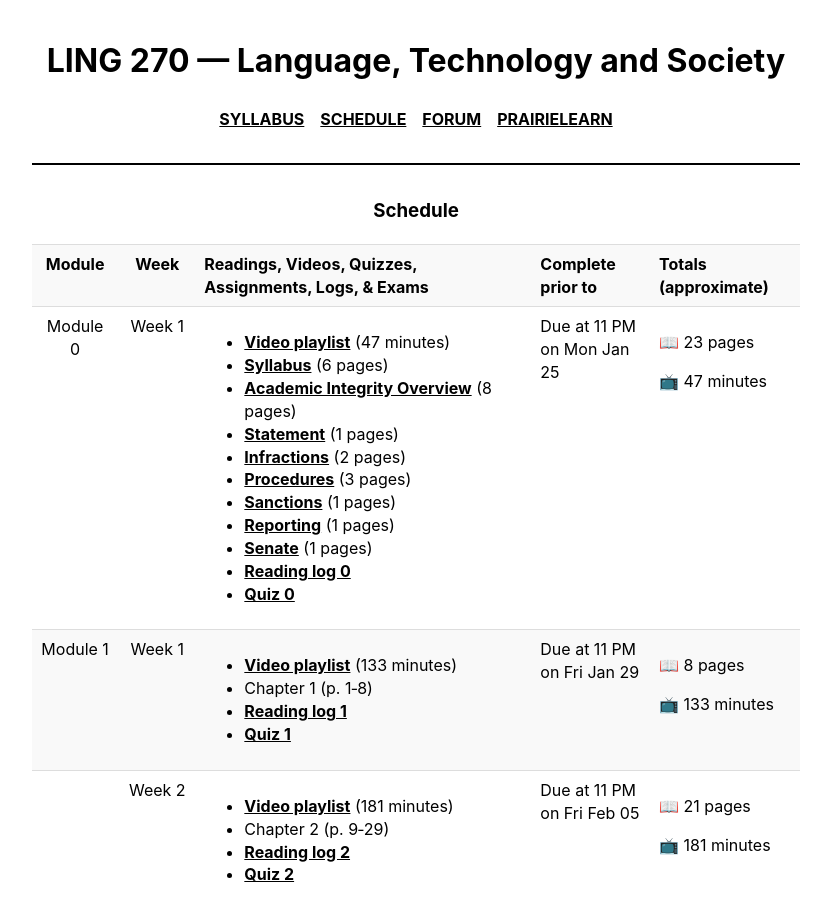
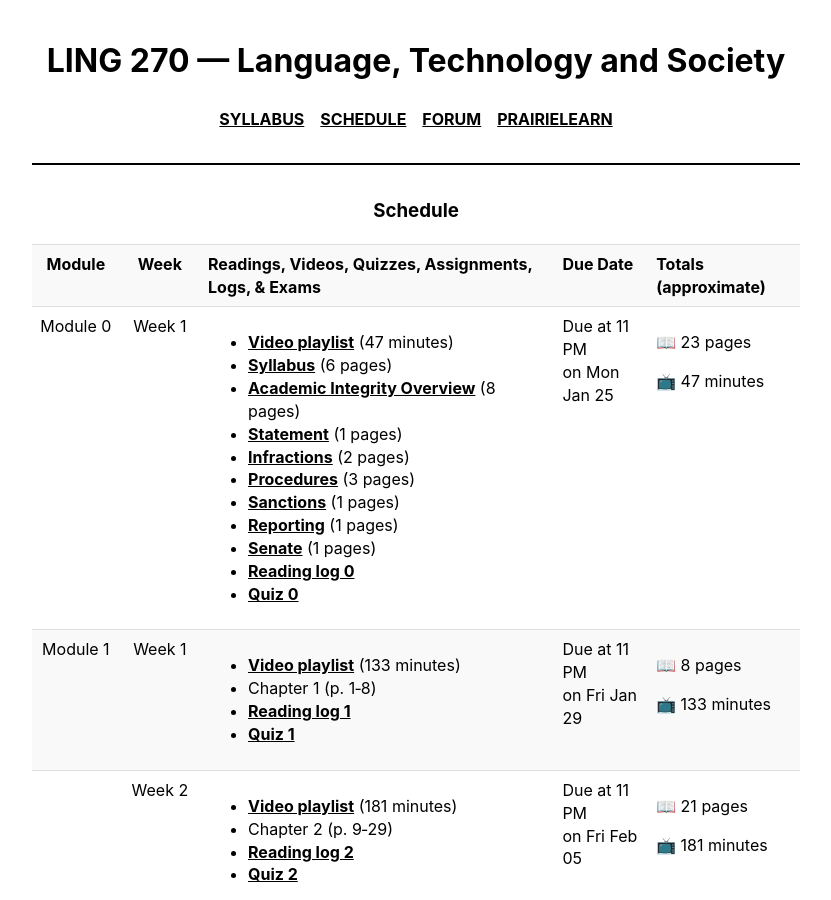
Before and after one commit to 2021-Spring-UIUC-LING270/2021-Spring-UIUC-LING270.github.io, a Jekyll site: the page built from schedule.md, in a window 1280 px wide and 900 px high. Shown: the whole window, without its empty margins (224-1055 px from the left). Built offline with Jekyll 4.4.1, drawn with Linux system fonts in a browser that asks for light colours.

Commit message:
Due Date

```diff
--- a/schedule.md
+++ b/schedule.md
@@ -16,7 +16,7 @@ layout: default
       <th class="col-xs-1" style="text-align: center">Week</th>
       <!--<th class="col-xs-1">Topic</th>-->
       <th class="col-xs-5">Readings, Videos, Quizzes, Assignments, Logs, & Exams</th>
-      <th class="col-xs-3">Complete prior to</th>
+      <th class="col-xs-3">Due Date</th>
       <th class="col-xs-2">Totals (approximate)</th>
     </tr>
     {% for lecture in site.data.schedule %}
```
